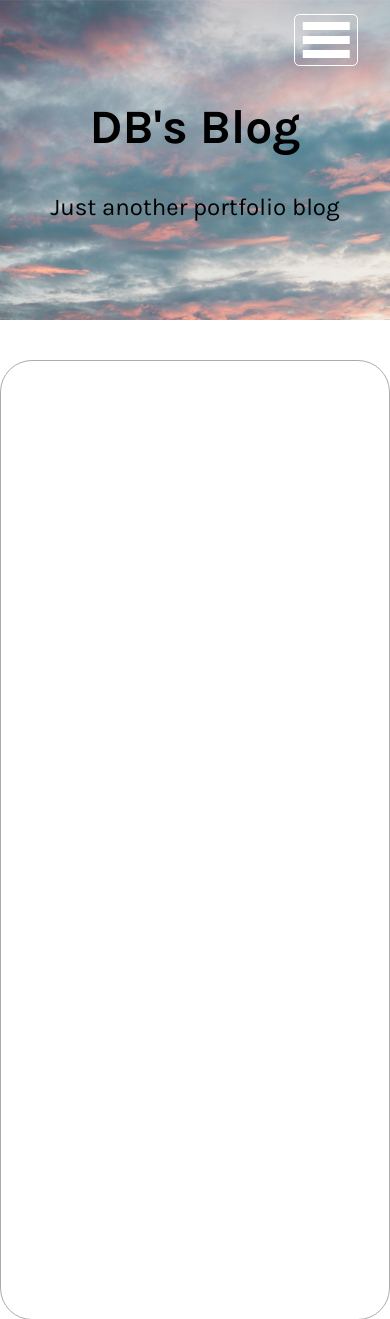
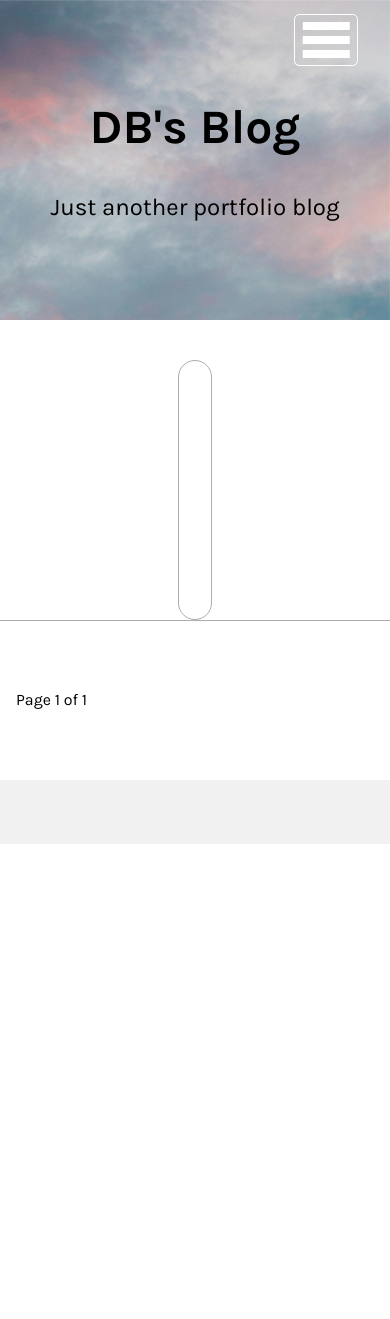
Before and after one commit to d-baublys/django_blog, a Django app: page / in a window 390 px wide. Shown: the top 1319 px of the page. After the commit the page ends 844 px from the top, so only its background shows below. Run offline with Django 5.2, Linux system fonts and the light colour scheme; data that the repository does not hold is empty.

Commit message:
feat: implement responsive minimum height for body

```diff
--- a/blog/static/styles.css
+++ b/blog/static/styles.css
@@ -9,8 +9,10 @@ html, button, input, select {
 }
 
 body {
-    margin: 0;
+    display: flex;
+    flex-direction: column;
     min-width: 20rem;
+    min-height: 100vh;
 }
 
 a {
@@ -271,6 +273,8 @@ form button:hover, form button:focus {
 /* Content */
 
 .main-wrapper {
+    display: flex;
+    flex: 1;
     padding-top: 2.5rem;
 }
 
@@ -279,7 +283,6 @@ form button:hover, form button:focus {
     flex-direction: row;
     justify-content: space-between;
     max-width: 75rem;
-    min-height: 60rem;
     border: 1px solid #acacac;
     border-radius: 2rem;
     margin: 0 auto;
```
